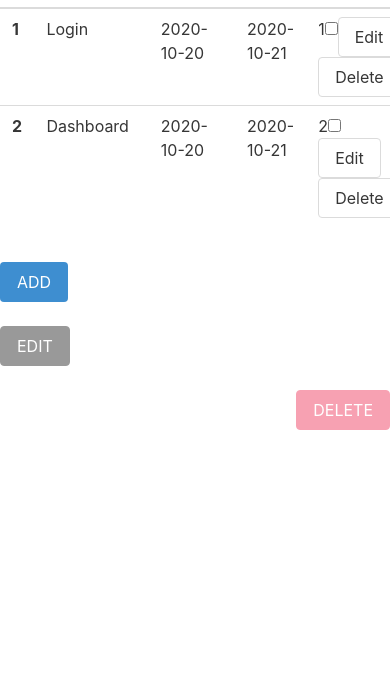
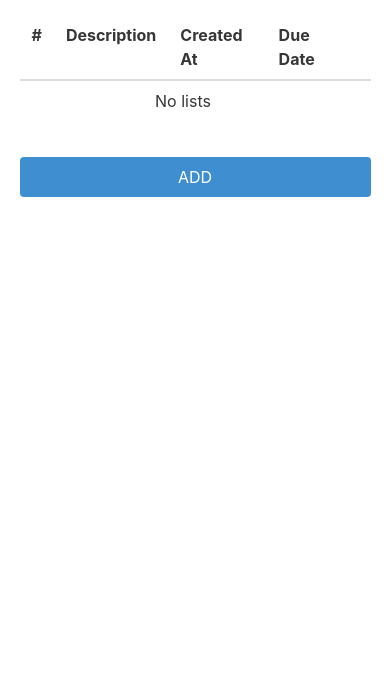
Before and after one commit to tambakdev/my-todolist, a React app: page / in a window 390 px wide. Shown: the part 153-844 px from the top of the page. Built offline with nearby package versions, Linux system fonts and the light colour scheme.

Commit message:
add scss file

```diff
--- a/package.json
+++ b/package.json
@@ -8,6 +8,7 @@
     "@testing-library/user-event": "^7.1.2",
     "bulma": "^0.9.1",
     "firebase": "^7.24.0",
+    "node-sass": "^4.14.1",
     "react": "^16.14.0",
     "react-dom": "^16.14.0",
     "react-scripts": "3.4.3",
--- a/public/index.html
+++ b/public/index.html
@@ -24,7 +24,7 @@
       work correctly both with client-side routing and a non-root public URL.
       Learn how to configure a non-root public URL by running `npm run build`.
     -->
-    <title>React App</title>
+    <title>Todo List</title>
   </head>
   <body>
     <noscript>You need to enable JavaScript to run this app.</noscript>
--- /dev/null
+++ b/src/containers/pages/Todo/Todo.scss
@@ -0,0 +1,22 @@
+.is-action-responsive{
+    margin-left: 5px;
+    margin-right: 5px;
+}
+@media only screen and (max-width: 767px) {
+    .responsive{
+        max-width: 90%;
+        overflow-x: auto;
+        margin: auto;
+    }
+    .is-action-responsive{
+        width: 100%;
+        margin-top: 5px;
+        margin-bottom: 5px;
+        margin-left: 0px;
+        margin-right: 0px;
+    }
+    .is-add-responsive{
+        width: 90%;
+        margin: auto;
+    }
+}
--- a/src/containers/pages/Todo/forms/EditListForm.js
+++ b/src/containers/pages/Todo/forms/EditListForm.js
@@ -12,6 +12,9 @@ const EditListForm = (props) => {
 
     setList({ ...list, [name]: value });
   };
+  const handleCancel = () => {
+    props.closeModal()
+  }
 
   return (
     <form
@@ -41,6 +44,7 @@ const EditListForm = (props) => {
       <button
         type="button"
         className="button is-danger mt-2"
+        onClick={handleCancel}
       >
         Cancel
       </button>
--- a/src/containers/pages/Todo/index.js
+++ b/src/containers/pages/Todo/index.js
@@ -2,23 +2,11 @@ import React, { useState, Fragment } from "react";
 import AddListForm from "./forms/AddListForm";
 import EditListForm from "./forms/EditListForm";
 import ListTable from "./tables/ListTable";
+import "./Todo.scss";
 
 const Todo = () => {
 
-  const listData = [
-    {
-      id: 1,
-      description: "Login",
-      created_at: "2020-10-20",
-      due_date: "2020-10-21",
-    },
-    {
-      id: 2,
-      description: "Dashboard",
-      created_at: "2020-10-20",
-      due_date: "2020-10-21",
-    },
-  ];
+  const listData = [];
 
   const initialFormState = {
     id: null,
@@ -33,7 +21,11 @@ const Todo = () => {
 
   const addList = (list) => {
     list.id = lists.length + 1;
-    list.created_at = new Date().toISOString().slice(0, 10);
+    let today = new Date();
+    let date=today.getFullYear() +
+      "-" + parseInt(today.getMonth()+1) +
+      "-" + today.getDate() ;
+    list.created_at = date;
     setLists([...lists, list]);
     setShow(false);
   };
@@ -63,15 +55,8 @@ const Todo = () => {
 
   const [showModal, setShow] = useState();
   const closeModal = () => {
-	  setShow(false);
-	  console.log(showModal)
-  };
-
-  const [buttonDelete, setButton] = useState();
-  const checkedList = (id) => {
-	  alert(id);
-	  setButton(false);
-	  console.log(buttonDelete);
+    setShow(false);
+    setEditing(false);
   };
 
 
@@ -91,6 +76,7 @@ const Todo = () => {
                   setEditing={setEditing}
                   currentList={currentList}
                   updateList={updateList}
+                  closeModal={closeModal}
                 />
               </section>
             </Fragment>
@@ -110,30 +96,21 @@ const Todo = () => {
         </div>
       </div>
 
-      <h1 className="is-size-1">Your Todo Lists</h1>
+      <h1 className="is-size-1 responsive">Your sTodo Lists</h1>
       <div className="flex-row">
-        <div className="mt-5">
+        <div className="mt-5 responsive">
           <ListTable
             lists={lists}
             editRow={editRow}
             deleteList={deleteList}
-            checkedList={checkedList}
           />
         </div>
         <div className="columns mt-5">
-          <div className="column">
-            <button className="button is-info" onClick={() => setShow(true)}>
+          <div className="column has-text-centered">
+            <button
+              className="button is-info is-add-responsive"
+              onClick={() => setShow(true)}>
               ADD
-            </button>
-          </div>
-          <div className="column">
-            <button className="button is-dark" disabled>
-              EDIT
-            </button>
-          </div>
-          <div className="column">
-            <button className="button is-danger is-pulled-right" disabled>
-              DELETE
             </button>
           </div>
         </div>
--- a/src/containers/pages/Todo/tables/ListTable.js
+++ b/src/containers/pages/Todo/tables/ListTable.js
@@ -1,6 +1,7 @@
 import React from "react";
 
 const ListTable = (props) => (
+
   <table className="table is-fullwidth">
     <thead>
       <tr>
@@ -20,22 +21,17 @@ const ListTable = (props) => (
             <td>{list.created_at}</td>
             <td>{list.due_date}</td>
             <td>
-              {list.id}
-              <input name={list.id}
-              onChange={() => props.checkedList(list.id)}
-              type="checkbox" />
-
               <button
                 onClick={() => {
                   props.editRow(list)
                 }}
-                className="button"
+                className="button is-dark is-action-responsive"
               >
                 Edit
               </button>
               <button
                 onClick={() => props.deleteList(list.id)}
-                className="button"
+                className="button is-danger is-.is-button-responsive{-responsive"
               >
                 Delete
               </button>
```
Also changed, not shown: 1 other file.
